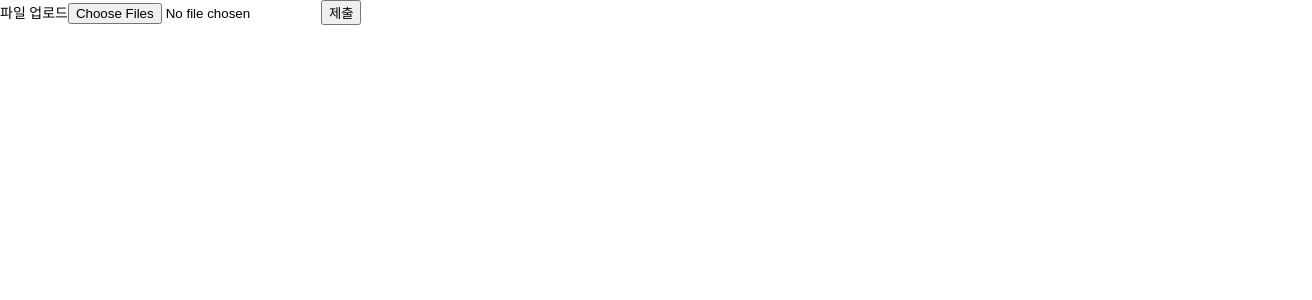
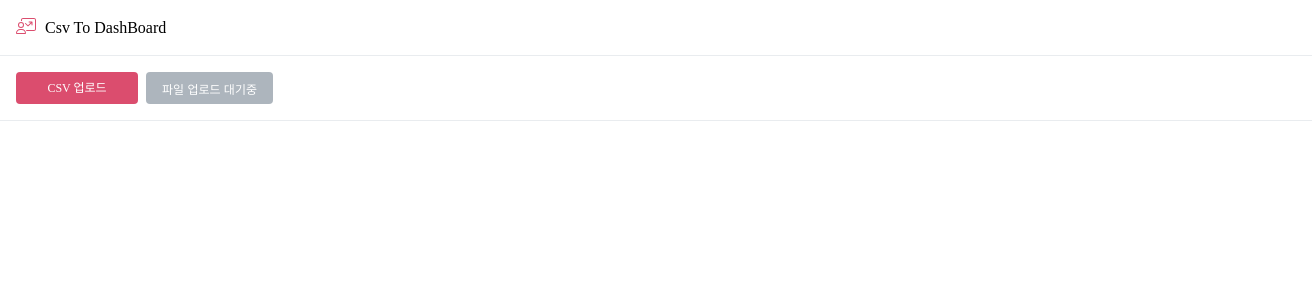
Before and after one commit to brother1-4752/csv-to-dashboard, a React (Vite) app: page / in a window 1280 px wide. Shown: the top 300 px of the page, 1312 px wide, since content can reach past the window. Built offline with nearby package versions, Linux system fonts and the light colour scheme; a web font is replaced by a local one.

Commit message:
feat: 대시보드 세부기능 구현

```diff
--- a/src/atoms/atoms.ts
+++ b/src/atoms/atoms.ts
@@ -32,12 +32,12 @@ export const filteredListState = selector({
     // 모든 데이터 필터링 없이 보여주기
     if (filterType === "all") return list;
 
-    const userIdKey = "customer_user_id";
+    const userIdKeyA = "customer_user_id";
     const eventNameKey = "event_name";
     const eventTimeKey = "event_time";
 
-    if (list?.[0].indexOf(userIdKey) === -1) {
-      alert(`${userIdKey} 컬럼이 존재하지 않습니다.}`);
+    if (list?.[0].indexOf(userIdKeyA) === -1) {
+      alert(`${userIdKeyA} 컬럼이 존재하지 않습니다.}`);
     }
 
     if (list?.[0].indexOf(eventNameKey) === -1) {
@@ -48,7 +48,7 @@ export const filteredListState = selector({
       alert(`${eventTimeKey} 컬럼이 존재하지 않습니다.}`);
     }
 
-    const userIdIndex = list?.[0].indexOf(userIdKey);
+    const userIdIndex = list?.[0].indexOf(userIdKeyA);
     const eventNameIndex = list?.[0].indexOf(eventNameKey);
     const eventTimeIndex = list?.[0].indexOf(eventTimeKey);
 
--- a/src/pages/DashBoard.tsx
+++ b/src/pages/DashBoard.tsx
@@ -1,236 +1,236 @@
-// import styled from "styled-components";
-// import useInputCsv from "../hooks/useInputCsv";
-// import DashBoardHeader from "../components/dashboard/DashBoardHeader";
-// import DashBoardForm from "../components/dashboard/DashBoardForm";
-// import { FormEvent, useEffect, useState } from "react";
-// import { useRecoilState, useRecoilValue, useSetRecoilState } from "recoil";
-// import {
-//   filterKeywordState,
-//   dataListState,
-//   filteredListState,
-//   totalStringState,
-//   filterTypeState,
-//   FilterType,
-// } from "../atoms/atoms";
-// // import DashBoardTable from "../components/dashboard/DashBoardTable";
-// import {
-//   buttonHoverAnimation,
-//   inputTextFocusAnimation,
-// } from "../styles/GlobalStyle";
-// import DashBoardCardList from "../components/dashboard/DashBoardCardList";
+import styled from "styled-components";
+import useInputCsv from "../hooks/useInputCsv";
+import DashBoardHeader from "../components/dashboard/DashBoardHeader";
+import DashBoardForm from "../components/dashboard/DashBoardForm";
+import { FormEvent, useEffect, useState } from "react";
+import { useRecoilState, useRecoilValue, useSetRecoilState } from "recoil";
+import {
+  filterKeywordState,
+  dataListState,
+  filteredListState,
+  totalStringState,
+  filterTypeState,
+  FilterType,
+} from "../atoms/atoms";
+import DashBoardTable from "../components/dashboard/DashBoardTable";
+import {
+  buttonHoverAnimation,
+  inputTextFocusAnimation,
+} from "../styles/GlobalStyle";
+import DashBoardCardList from "../components/dashboard/DashBoardCardList";
 
+const DashBoard = () => {
+  const { csvFileList, isLoading, onChangeCsvFile } = useInputCsv();
+  const [searchKeyword, setSearchKeyword] = useState<string>("");
+
+  const [totalString, setTotalString] = useRecoilState(totalStringState);
+  const filteredList = useRecoilValue(filteredListState);
+  const [filterKeyword, setFilterKeyword] = useRecoilState(filterKeywordState);
+  const setFilterType = useSetRecoilState(filterTypeState);
+  const setDataList = useSetRecoilState(dataListState);
+
+  // TODO: 추후 검색 기능으로 변경
+
+  // 검색되거나, 정렬되지 않은 상태의 total csv data
+  useEffect(() => {
+    if (csvFileList !== null) {
+      const createtotalString = async () => {
+        try {
+          await Promise.all(
+            Array.from(csvFileList).map(async (csvFile) => {
+              const stream = csvFile.stream();
+              const csvText = await new Response(stream).text();
+              setTotalString((prev) => {
+                if (prev === null) return csvText;
+
+                return prev + "\n" + csvText;
+              });
+            })
+          );
+        } catch (err) {
+          console.log(err);
+        }
+      };
+      createtotalString();
+      console.log("csv 업로드시 :", "totalString 업데이트됨.\n");
+      return;
+    }
+    console.log("처음 로딩시 :", "아무것도 fetching 안됨.\n");
+  }, [csvFileList]);
+
+  const convertCsvToDataList = (totalString: string) => {
+    const dataList = totalString
+      .split("\n")
+      .map((row) => row.split(/,(?![^{}]*})/));
+    setDataList(dataList);
+    console.log("dataList 업데이트됨.\n");
+  };
+
+  const onChangeSearchKeyword = (
+    event: React.ChangeEvent<HTMLInputElement>
+  ) => {
+    const keyword = event.target.value;
+    setSearchKeyword(keyword);
+  };
+
+  const search = (event: FormEvent<HTMLButtonElement>) => {
+    event.preventDefault();
+
+    if (totalString) {
+      convertCsvToDataList(totalString);
+      setFilterKeyword(searchKeyword);
+    }
+  };
+
+  const onChangeFilterType = (event: React.ChangeEvent<HTMLSelectElement>) => {
+    event.preventDefault();
+
+    const filterType = event.target.value as FilterType;
+    setFilterType(filterType);
+  };
+
+  return (
+    <StyledDashBoard>
+      <DashBoardHeader />
+
+      <DashBoardForm onChangeCsvFile={onChangeCsvFile} isLoading={isLoading} />
+      {!isLoading && (
+        <div className="form__search">
+          <select
+            name="search__filter--type"
+            className="search__filter--select"
+            onChange={onChangeFilterType}
+          >
+            <option value="userId">유저아이디</option>
+            <option value="eventName">이벤트명</option>
+          </select>
+          <input
+            id="search"
+            type="text"
+            className="form__search--input"
+            onChange={onChangeSearchKeyword}
+          />
+          <button onClick={search} className="form__search--btn">
+            검색
+          </button>
+        </div>
+      )}
+
+      {filteredList && (
+        <div>
+          <DashBoardTable csvData={filteredList} />
+        </div>
+      )}
+
+      {/* {filteredList && (
+        <DashBoardCardList
+          filterKeyword={filterKeyword}
+          filteredList={filteredList}
+        />
+      )} */}
+    </StyledDashBoard>
+  );
+};
+
+export default DashBoard;
+
+const StyledDashBoard = styled.div`
+  width: 100%;
+
+  .form__search {
+    margin: ${({ theme }) => theme.spacing.margin100};
+    display: flex;
+
+    .search__filter--select {
+      margin-right: 8px;
+      border: 1px solid ${({ theme }) => theme.color.gray300};
+      border-radius: 4px;
+      color: ${({ theme }) => theme.color.gray100};
+      cursor: pointer;
+
+      & > option {
+      }
+    }
+
+    .form__search--input {
+      ${inputTextFocusAnimation};
+    }
+
+    .form__search--btn {
+      ${buttonHoverAnimation}
+    }
+  }
+`;
+
+// ------------------------------
+
+// import { ChangeEvent, FormEvent, useState } from "react";
+// import axios from "axios";
+// import { ClipLoader } from "react-spinners";
 // const DashBoard = () => {
-//   const { csvFileList, isLoading, onChangeCsvFile } = useInputCsv();
-//   const [searchKeyword, setSearchKeyword] = useState<string>("");
+//   const [fileList, setFileList] = useState<FileList | null>(null);
+//   const [isLoading, setIsLoading] = useState<boolean>(false);
 
-//   const [totalString, setTotalString] = useRecoilState(totalStringState);
-//   const filteredList = useRecoilValue(filteredListState);
-//   const [filterKeyword, setFilterKeyword] = useRecoilState(filterKeywordState);
-//   const setFilterType = useSetRecoilState(filterTypeState);
-//   const setDataList = useSetRecoilState(dataListState);
+//   const onsubmit = async (event: FormEvent<HTMLFormElement>) => {
+//     event.preventDefault();
+//     const url = "http://localhost:3000/upload";
 
-//   // TODO: 추후 검색 기능으로 변경
+//     const formData = new FormData();
+//     if (!fileList) return;
+//     for (const file of fileList) {
+//       formData.append("files", file);
+//       formData.append("fileNames", file.name);
+//     }
 
-//   // 검색되거나, 정렬되지 않은 상태의 total csv data
-//   useEffect(() => {
-//     if (csvFileList !== null) {
-//       const createtotalString = async () => {
-//         try {
-//           await Promise.all(
-//             Array.from(csvFileList).map(async (csvFile) => {
-//               const stream = csvFile.stream();
-//               const csvText = await new Response(stream).text();
-//               setTotalString((prev) => {
-//                 if (prev === null) return csvText;
+//     const config = {
+//       headers: {
+//         "content-type": "multipart/form-data",
+//       },
+//     };
 
-//                 return prev + "\n" + csvText;
-//               });
-//             })
-//           );
-//         } catch (err) {
-//           console.log(err);
-//         }
-//       };
-//       createtotalString();
-//       console.log("csv 업로드시 :", "totalString 업데이트됨.\n");
-//       return;
-//     }
-//     console.log("처음 로딩시 :", "아무것도 fetching 안됨.\n");
-//   }, [csvFileList]);
-
-//   const convertCsvToDataList = (totalString: string) => {
-//     const dataList = totalString
-//       .split("\n")
-//       .map((row) => row.split(/,(?![^{}]*})/));
-//     setDataList(dataList);
-//     console.log("dataList 업데이트됨.\n");
-//   };
-
-//   const onChangeSearchKeyword = (
-//     event: React.ChangeEvent<HTMLInputElement>
-//   ) => {
-//     const keyword = event.target.value;
-//     setSearchKeyword(keyword);
-//   };
-
-//   const search = (event: FormEvent<HTMLButtonElement>) => {
-//     event.preventDefault();
-
-//     if (totalString) {
-//       convertCsvToDataList(totalString);
-//       setFilterKeyword(searchKeyword);
+//     try {
+//       setIsLoading(true);
+//       const response = await axios.post(url, formData, config);
+//       console.log(response);
+//       setIsLoading(false);
+//     } catch (err) {
+//       console.log(err);
 //     }
 //   };
 
-//   const onChangeFilterType = (event: React.ChangeEvent<HTMLSelectElement>) => {
+//   const onChange = (event: ChangeEvent<HTMLInputElement>) => {
 //     event.preventDefault();
+//     const files = event.target.files;
 
-//     const filterType = event.target.value as FilterType;
-//     setFilterType(filterType);
+//     // 파일 검증
+//     if (!files) {
+//       alert("csv 파일을 선택해주세요.");
+//       return;
+//     }
+
+//     console.log(files);
+//     setFileList(files);
 //   };
 
 //   return (
 //     <StyledDashBoard>
 //       <DashBoardHeader />
 
-//       <DashBoardForm onChangeCsvFile={onChangeCsvFile} isLoading={isLoading} />
-//       {!isLoading && (
-//         <div className="form__search">
-//           <select
-//             name="search__filter--type"
-//             className="search__filter--select"
-//             onChange={onChangeFilterType}
-//           >
-//             <option value="userId">유저아이디</option>
-//             <option value="eventName">이벤트명</option>
-//           </select>
-//           <input
-//             id="search"
-//             type="text"
-//             className="form__search--input"
-//             onChange={onChangeSearchKeyword}
-//           />
-//           <button onClick={search} className="form__search--btn">
-//             검색
-//           </button>
-//         </div>
-//       )}
-
-//       {/* {filteredList && (
-//         <div>
-//           <DashBoardTable csvData={filteredList} />
-//         </div>
-//       )} */}
-
-//       {filteredList && (
-//         <DashBoardCardList
-//           filterKeyword={filterKeyword}
-//           filteredList={filteredList}
+//       <form onSubmit={onsubmit}>
+//         <label htmlFor="userfile">파일 업로드</label>
+//         <input
+//           id="userfile"
+//           multiple
+//           type="file"
+//           name="userfile"
+//           accept="text/csv"
+//           onChange={onChange}
 //         />
-//       )}
+//         <button type="submit">제출</button>
+//       </form>
+//       {isLoading && <ClipLoader color="#36d7b7" loading size={30} />}
 //     </StyledDashBoard>
 //   );
 // };
 
 // export default DashBoard;
-
-// const StyledDashBoard = styled.div`
-//   width: 100%;
-
-//   .form__search {
-//     margin: ${({ theme }) => theme.spacing.margin100};
-//     display: flex;
-
-//     .search__filter--select {
-//       margin-right: 8px;
-//       border: 1px solid ${({ theme }) => theme.color.gray300};
-//       border-radius: 4px;
-//       color: ${({ theme }) => theme.color.gray100};
-//       cursor: pointer;
-
-//       & > option {
-//       }
-//     }
-
-//     .form__search--input {
-//       ${inputTextFocusAnimation};
-//     }
-
-//     .form__search--btn {
-//       ${buttonHoverAnimation}
-//     }
-//   }
-// `;
-
-// ------------------------------
-
-import { ChangeEvent, FormEvent, useState } from "react";
-import axios from "axios";
-import { ClipLoader } from "react-spinners";
-const DashBoard = () => {
-  const [fileList, setFileList] = useState<FileList | null>(null);
-  const [isLoading, setIsLoading] = useState<boolean>(false);
-  // const fileListToBlobs = (fileList: FileList) => {
-  //   const blobs = [] as Blob[];
-
-  //   // FileList를 배열로 변환하여 각 파일을 처리
-  //   Array.from(fileList).forEach((file) => {
-  //     const blob = new Blob([file], { type: file.type });
-  //     blobs.push(blob);
-  //   });
-
-  //   return blobs;
-  // };
-
-  const onsubmit = async (event: FormEvent<HTMLFormElement>) => {
-    event.preventDefault();
-    const url = "http://localhost:3000/upload";
-
-    const formData = new FormData();
-    if (!fileList) return;
-    for (const file of fileList) {
-      formData.append("files", file);
-    }
-
-    const config = {
-      headers: {
-        "content-type": "multipart/form-data",
-      },
-    };
-
-    try {
-      setIsLoading(true);
-      const response = await axios.post(url, formData, config);
-      console.log(response);
-      setIsLoading(false);
-    } catch (err) {
-      console.log(err);
-    }
-  };
-
-  const onChange = (event: ChangeEvent<HTMLInputElement>) => {
-    event.preventDefault();
-    const files = event.target.files;
-    setFileList(files);
-  };
-
-  return (
-    <div>
-      <form onSubmit={onsubmit}>
-        <label htmlFor="userfile">파일 업로드</label>
-        <input
-          id="userfile"
-          multiple
-          type="file"
-          name="userfile"
-          accept="text/csv"
-          onChange={onChange}
-        />
-        <button type="submit">제출</button>
-      </form>
-      {isLoading && <ClipLoader color="#36d7b7" loading size={30} />}
-    </div>
-  );
-};
-
-export default DashBoard;
```
Also changed, not shown: 1 other file (tests, documents, lock files or other folders).
